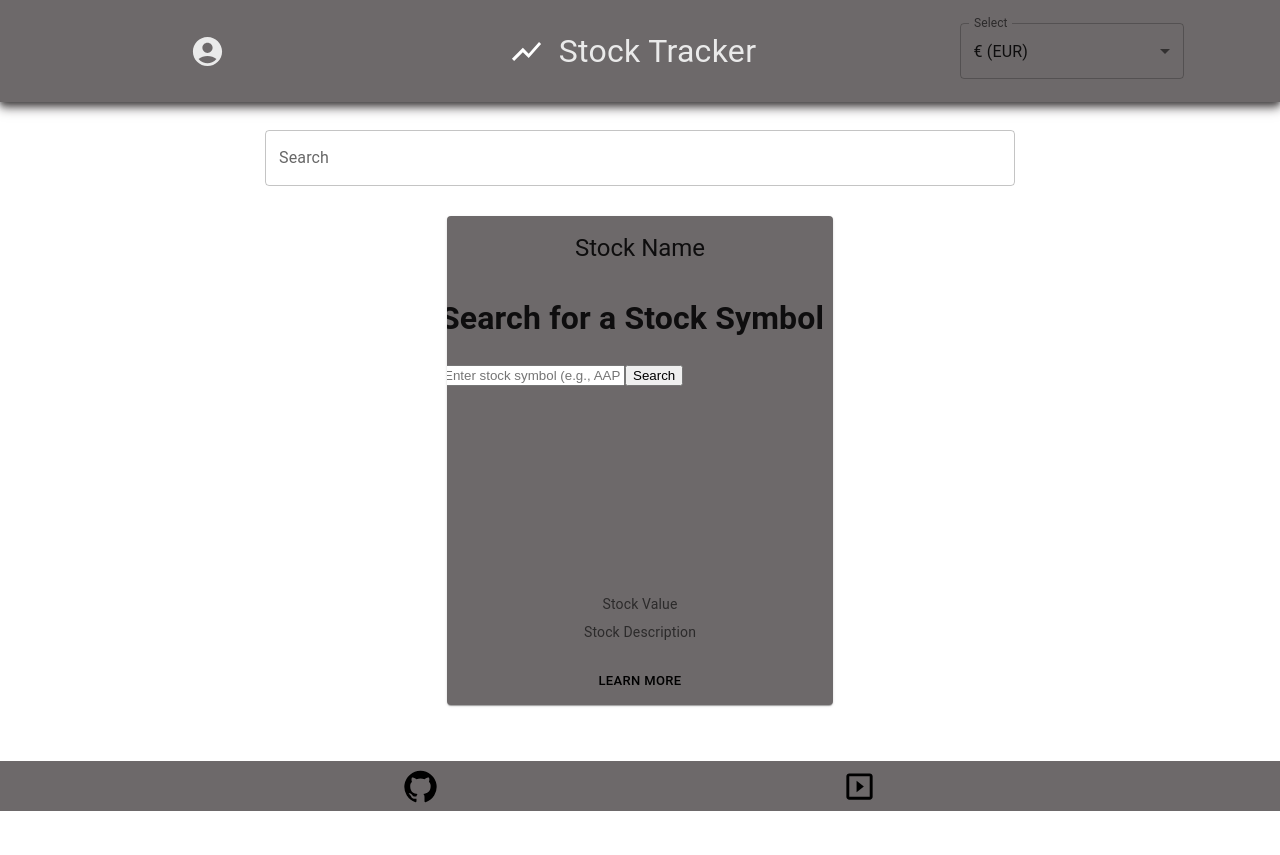
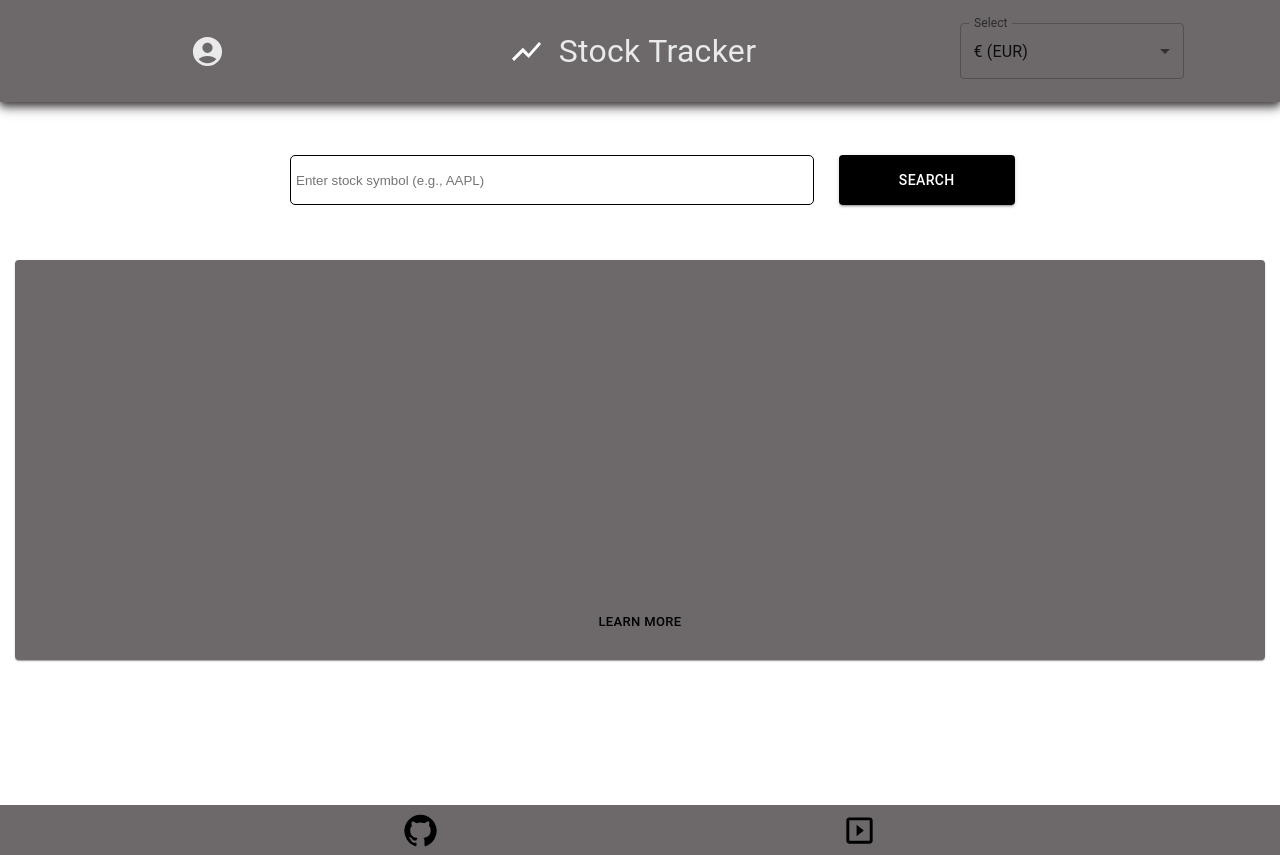
Before and after one commit to haydencfb/Stock-Project, a React (Vite) app in the folder client/: page /MainPage in a window 1280 px wide. Before the commit the page ends 811 px from the top, so only its background shows below. Built offline with nearby package versions, Linux system fonts and the light colour scheme.

Commit message:
website overhaul for what we can submit today

```diff
--- a/client/src/components/card-comp-folder/StockCard.tsx
+++ b/client/src/components/card-comp-folder/StockCard.tsx
@@ -6,31 +6,30 @@ import CardActions from "@mui/material/CardActions";
 import CardContent from "@mui/material/CardContent";
 import Button from "@mui/material/Button";
 import Typography from "@mui/material/Typography";
-import Grid from '@mui/material/Grid2';
-import { ThemeProvider, createTheme } from '@mui/material/styles';
+import Grid from "@mui/material/Grid2";
+import { ThemeProvider, createTheme } from "@mui/material/styles";
 
 // Components
-import Charts from '../charts';
+import Charts from "../chart-comp-folder/charts";
 
 // CSS Imports
-import classes from './stockcard.module.css';
+import classes from "./stockcard.module.css";
 
 const StockCard = () => {
-
   const stockCardTheme = createTheme({
     palette: {
       primary: {
-                main: '#000000'
+        main: "#000000",
       },
       secondary: {
-                main: '#6D696A'
+        main: "#6D696A",
       },
       success: {
-                main: '#26A96C'
+        main: "#26A96C",
       },
       info: {
-                main: '#EAEAEA'
-            }
+        main: "#EAEAEA",
+      },
     },
 
     breakpoints: {
@@ -39,7 +38,7 @@ const StockCard = () => {
         sm: 362,
         md: 768,
         lg: 1024,
-                xl: 1440
+        xl: 1440,
       },
     },
   });
@@ -47,48 +46,49 @@ const StockCard = () => {
   return (
     <>
       <ThemeProvider theme={stockCardTheme}>
-                <Grid size={{ sm: 12, md: 6, lg: 4 }} >
+        <Grid size={{ sm: 12, md: 12, lg: 12 }}>
           <Card
             sx={{
               minWidth: 300,
-                        margin: '15px',
-                        backgroundColor: 'var(--primary-grey)'
+              height: "400px",
+              margin: "15px",
+              backgroundColor: "var(--primary-grey)",
             }}
           >
             <CardContent
               sx={{
-                            display: 'flex',
-                            flexDirection: 'column',
-                            justifyContent: 'center',
-                            alignItems: 'center'
-                        }}>
-                            <Typography gutterBottom variant="h5" component="div">
-                                Stock Name
-                            </Typography>
+                display: "flex",
+                flexDirection: "column",
+                justifyContent: "center",
+                alignItems: "center",
+              }}
+            >
               <Charts />
-                            <Typography variant="body2" color="text.secondary" sx={{ mb: 1 }}>
+              {/* <Typography variant="body2" color="text.secondary" sx={{ mb: 1 }}>
                                 Stock Value
                             </Typography>
                             <Typography variant="body2" color="text.secondary">
                                 Stock Description
-                            </Typography>
+                            </Typography> */}
             </CardContent>
 
             <CardActions
               sx={{
-                            display: 'flex',
-                            flexDirection: 'column',
-                            justifyContent: 'center',
-                            alignItems: 'center',
-                        }}>
-                            <Button className={`${classes.cardActions}`} size="small">Learn More</Button>
+                display: "flex",
+                flexDirection: "column",
+                justifyContent: "center",
+                alignItems: "center",
+              }}
+            >
+              <Button className={`${classes.cardActions}`} size="small">
+                Learn More
+              </Button>
             </CardActions>
-
           </Card>
         </Grid>
       </ThemeProvider>
     </>
-    )
-}
+  );
+};
 
 export default StockCard;
--- /dev/null
+++ b/client/src/components/chart-comp-folder/charts.tsx
@@ -0,0 +1,65 @@
+import React, { useState } from "react";
+import { Chart } from "chart.js/auto";
+import { Typography } from "@mui/material";
+
+const Charts: React.FC = () => {
+  const [symbol, setSymbol] = useState("");
+  const [chart, setChart] = useState<Chart | null>(null);
+
+  const handleSubmit = async (event: React.FormEvent) => {
+    event.preventDefault();
+
+    try {
+      const response = await fetch(`http://localhost:3000/api/stock/${symbol}`);
+      const stockData = await response.json();
+      const stockPrice = stockData.price.regularMarketPrice.raw;
+
+      console.log(stockData);
+
+      const ctx = (
+        document.getElementById("stockChart") as HTMLCanvasElement
+      ).getContext("2d");
+
+      if (chart) {
+        chart.destroy();
+      }
+
+      const newChart = new Chart(ctx!, {
+        type: "line",
+        data: {
+          labels: ["Price"],
+          datasets: [
+            {
+              label: `${symbol} Stock Price`,
+              data: [stockPrice],
+              backgroundColor: "rgba(75, 192, 192, 0.2)",
+              borderColor: "rgba(75, 192, 192, 1)",
+              borderWidth: 1,
+            },
+          ],
+        },
+        options: {
+          scales: {
+            y: {
+              beginAtZero: true,
+            },
+          },
+        },
+      });
+
+      setChart(newChart);
+    } catch (error) {
+      console.error("Error fetching stock data:", error);
+    }
+  };
+
+  return (
+    <>
+      <div>
+        <canvas id="stockChart" width="400" height="300px"></canvas>
+      </div>
+    </>
+  );
+};
+
+export default Charts;
--- a/client/src/components/charts.tsx
+++ /dev/null
@@ -1,72 +0,0 @@
-import React, { useState } from 'react';
-import { Chart } from 'chart.js/auto';
-
-const Charts: React.FC = () => {
-  const [symbol, setSymbol] = useState('');
-  const [chart, setChart] = useState<Chart | null>(null);
-
-  const handleSubmit = async (event: React.FormEvent) => {
-    event.preventDefault();
-
-    try {
-      const response = await fetch(`http://localhost:3000/api/stock/${symbol}`);
-      const stockData = await response.json();
-      const stockPrice = stockData.price.regularMarketPrice.raw;
-
-      console.log(stockData);
-
-      const ctx = (document.getElementById('stockChart') as HTMLCanvasElement).getContext('2d');
-
-      if (chart) {
-        chart.destroy();
-      }
-
-      const newChart = new Chart(ctx!, {
-        type: 'line',
-        data: {
-          labels: ['Price'],
-          datasets: [{
-            label: `${symbol} Stock Price`,
-            data: [stockPrice],
-            backgroundColor: 'rgba(75, 192, 192, 0.2)',
-            borderColor: 'rgba(75, 192, 192, 1)',
-            borderWidth: 1
-          }]
-        },
-        options: {
-          scales: {
-            y: {
-              beginAtZero: true
-            }
-          }
-        }
-      });
-
-      setChart(newChart);
-    } catch (error) {
-      console.error('Error fetching stock data:', error);
-    }
-  };
-
-  return (
-    <div>
-      <h1>Search for a Stock Symbol</h1>
-      <form id="stockForm" onSubmit={handleSubmit}>
-        <input
-          type="text"
-          id="symbolInput"
-          placeholder="Enter stock symbol (e.g., AAPL)"
-          value={symbol}
-          onChange={(e) => setSymbol(e.target.value)}
-          required
-        />
-        <button type="submit">Search</button>
-      </form>
-      <div>
-        <canvas id="stockChart" width="400" height="200"></canvas>
-      </div>
-    </div>
-  );
-};
-
-export default Charts;
--- a/client/src/components/login-comp-folder/login.module.css
+++ b/client/src/components/login-comp-folder/login.module.css
@@ -18,7 +18,9 @@
 }
 
 .inputField {
-    background-color: var(--primary-grey);
+  background-color: var(--primary-white);
+  border-radius: 5px;
+  border: 1px solid var(--primary-black);
   width: 500px;
   margin: 25px;
   padding: 15px;
--- a/client/src/components/search-comp-folder/SearchBar.tsx
+++ b/client/src/components/search-comp-folder/SearchBar.tsx
@@ -1,31 +1,83 @@
 // React Hook Imports
 // import * as React from 'react';
+import React, { useState } from "react";
+import { Chart } from "chart.js/auto";
 
 // MUI Material Imports
-import Box from '@mui/material/Box';
-import TextField from '@mui/material/TextField';
-import Grid from '@mui/material/Grid2';
-import { ThemeProvider, createTheme } from '@mui/material/styles';
+import Box from "@mui/material/Box";
+import { Button } from "@mui/material";
+import TextField from "@mui/material/TextField";
+import Grid from "@mui/material/Grid2";
+import { ThemeProvider, createTheme } from "@mui/material/styles";
 
 // CSS Imports
-// import classes from './searchbar.module.css';
+import classes from "./searchbar.module.css";
 
 const SearchBar = () => {
+  const [symbol, setSymbol] = useState("");
+  const [chart, setChart] = useState<Chart | null>(null);
+
+  const handleSubmit = async (event: React.FormEvent) => {
+    event.preventDefault();
+
+    try {
+      const response = await fetch(`http://localhost:3000/api/stock/${symbol}`);
+      const stockData = await response.json();
+      const stockPrice = stockData.price.regularMarketPrice.raw;
+
+      console.log(stockData);
+
+      const ctx = (
+        document.getElementById("stockChart") as HTMLCanvasElement
+      ).getContext("2d");
+
+      if (chart) {
+        chart.destroy();
+      }
+
+      const newChart = new Chart(ctx!, {
+        type: "line",
+        data: {
+          labels: ["Price"],
+          datasets: [
+            {
+              label: `${symbol} Stock Price`,
+              data: [stockPrice],
+              backgroundColor: "rgba(75, 192, 192, 0.2)",
+              borderColor: "rgba(75, 192, 192, 1)",
+              borderWidth: 1,
+            },
+          ],
+        },
+        options: {
+          scales: {
+            y: {
+              beginAtZero: true,
+            },
+          },
+        },
+      });
+
+      setChart(newChart);
+    } catch (error) {
+      console.error("Error fetching stock data:", error);
+    }
+  };
 
   const searchTheme = createTheme({
     palette: {
       primary: {
-                main: '#000000'
+        main: "#000000",
       },
       secondary: {
-                main: '#6D696A'
+        main: "#6D696A",
       },
       success: {
-                main: '#26A96C'
+        main: "#26A96C",
       },
       info: {
-                main: '#EAEAEA'
-            }
+        main: "#EAEAEA",
+      },
     },
 
     breakpoints: {
@@ -34,7 +86,7 @@ const SearchBar = () => {
         sm: 362,
         md: 768,
         lg: 1024,
-                xl: 1440
+        xl: 1440,
       },
     },
   });
@@ -43,15 +95,43 @@ const SearchBar = () => {
     <>
       <ThemeProvider theme={searchTheme}>
         <Grid container direction="row" spacing={2}>
-                <Grid size={12} display='flex' justifyContent='center'>
-                    <Box sx={{ width: '750px', maxWidth: '100%', margin: '15px', marginTop: 15}}>
-                        <TextField fullWidth variant="outlined" label="Search" id="fullWidth" color="secondary"/>
+          <Grid size={12} display="flex" justifyContent="center">
+            <Box
+              sx={{
+                width: "750px",
+                maxWidth: "100%",
+                margin: "15px",
+                marginTop: 15,
+              }}
+            >
+              <form
+                className={`${classes.searchInput}`}
+                id="stockForm"
+                onSubmit={handleSubmit}
+              >
+                <input
+                  className={`${classes.searchText}`}
+                  type="text"
+                  id="symbolInput"
+                  placeholder="Enter stock symbol (e.g., AAPL)"
+                  value={symbol}
+                  onChange={(e) => setSymbol(e.target.value)}
+                  required
+                />
+                <Button
+                  className={`${classes.searchButton}`}
+                  variant="contained"
+                  type="submit"
+                >
+                  Search
+                </Button>
+              </form>
             </Box>
           </Grid>
         </Grid>
       </ThemeProvider>
     </>
-    )
-}
+  );
+};
 
 export default SearchBar;
--- a/client/src/components/search-comp-folder/searchbar.module.css
+++ b/client/src/components/search-comp-folder/searchbar.module.css
@@ -0,0 +1,24 @@
+.searchInput {
+  display: flex;
+  justify-content: center;
+  align-items: center;
+}
+
+.searchText {
+  border: 1px solid var(--primary-black);
+  border-radius: 5px;
+  width: 75%;
+  height: 50px;
+  margin: 25px;
+  padding: 5px;
+}
+
+.searchButton {
+  width: 25%;
+  height: 50px;
+  margin: 25px;
+}
+
+.searchButton:hover {
+  background-color: var(--primary-green);
+}
```
Also changed, not shown: client/src/components/Dashboard.tsx (+4 -5 lines). Lines whose indentation alone changed are shown as unchanged.
